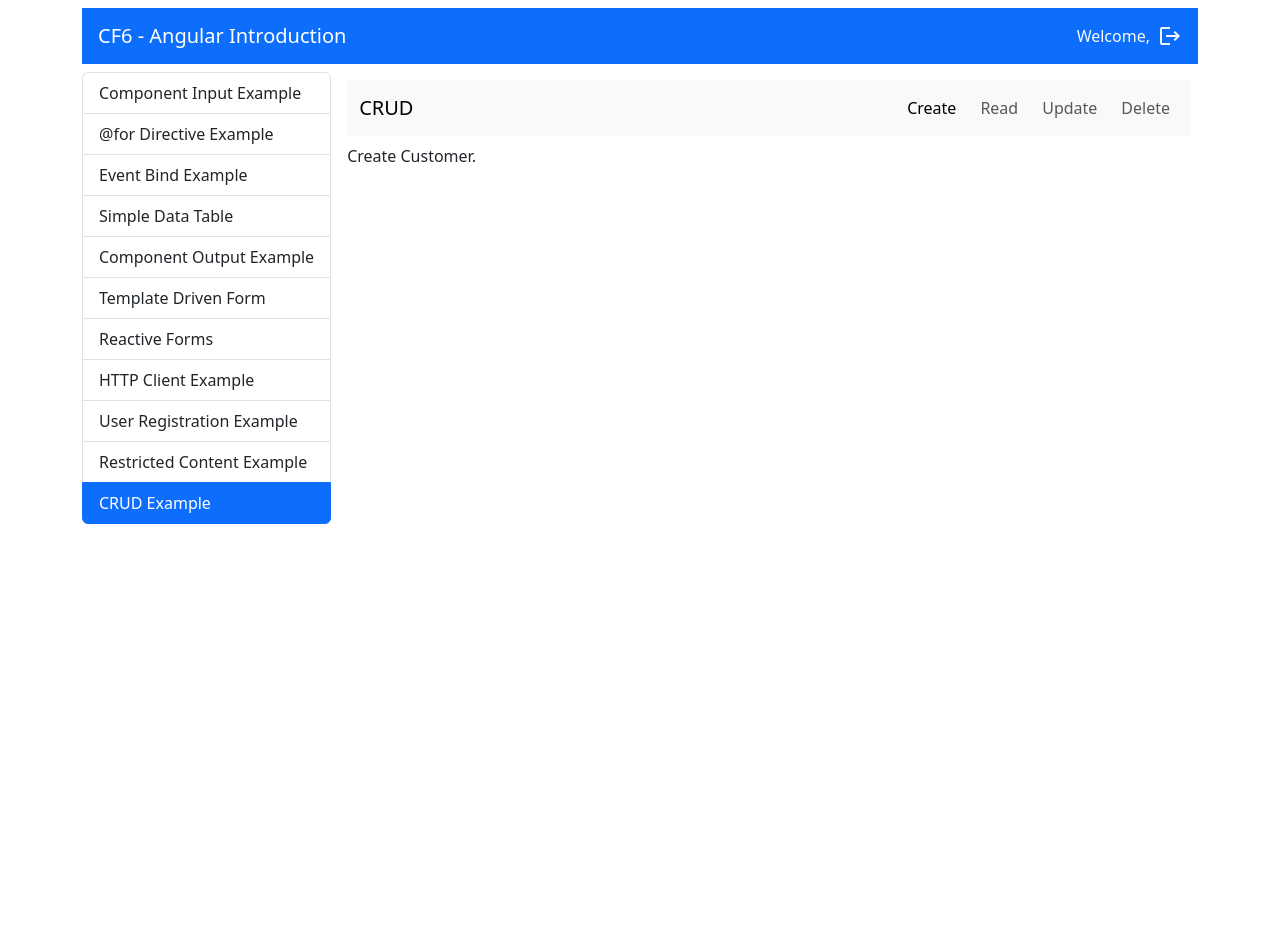
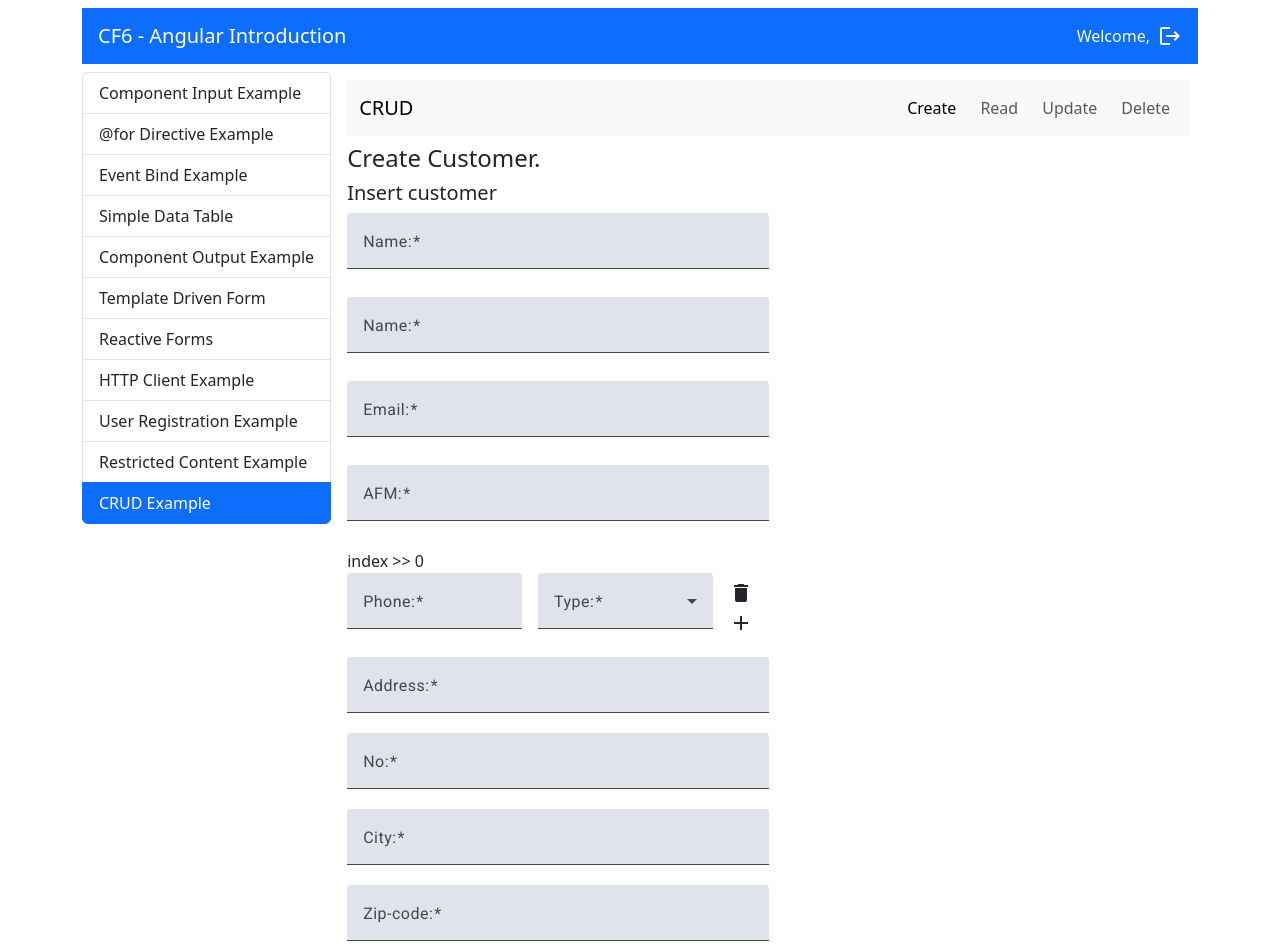
Before and after one commit to mkoutra/angular-basics, an Angular app in the folder example-3/: page /crud-example/create in a window 1280 px wide. Shown: the top 952 px of the page. Before the commit the page ends 808 px from the top, so only its background shows below. Built offline with nearby package versions, Linux system fonts and the light colour scheme; sample sign-in values are in the browser's storage.

Commit message:
Create customer with interceptor

```diff
--- a/example-3/src/app/app.config.ts
+++ b/example-3/src/app/app.config.ts
@@ -7,10 +7,21 @@ import { provideAnimationsAsync } from '@angular/platform-browser/animations/asy
 // Necessary for HttpClient
 import { provideHttpClient, withInterceptorsFromDi } from '@angular/common/http';
 
+// For interceptor
+import { HTTP_INTERCEPTORS } from '@angular/common/http';
+import { authInterceptorService } from './shared/services/auth.interceptor';
+
 export const appConfig: ApplicationConfig = {
   providers: [provideZoneChangeDetection({ eventCoalescing: true }),
               provideRouter(routes),
               provideAnimationsAsync(),
-              provideHttpClient(withInterceptorsFromDi()) // Necessary for HttpClient
+              provideHttpClient(withInterceptorsFromDi()), // Necessary for HttpClient
+
+              // The following are for Interceptors
+              {
+                provide: HTTP_INTERCEPTORS,
+                useClass: authInterceptorService,
+                multi:true
+              }
             ]
 };
--- a/example-3/src/app/components/crud/crud-create-example/crud-create-example.component.html
+++ b/example-3/src/app/components/crud/crud-create-example/crud-create-example.component.html
@@ -1,6 +1,91 @@
 <div class="d-flex flex-column gap-2">
     <app-crud-navbar></app-crud-navbar>
     <div class="text-wrap">
-        <p>Create Customer.</p>
+        <h4>Create Customer.</h4>
+        <h5>Insert customer</h5>
+        <form [formGroup]="form" class="d-flex flex-column gap-2 w-50">
+            <mat-form-field>
+                <mat-label>Name:</mat-label>
+                <input matInput type="text" formControlName="givenName">
+                <mat-error>Name must not be empty.</mat-error>
+            </mat-form-field>
+
+            <mat-form-field>
+                <mat-label>Name:</mat-label>
+                <input matInput type="text" formControlName="surName">
+                <mat-error>Surname must not be empty.</mat-error>
+            </mat-form-field>
+
+            <mat-form-field>
+                <mat-label>Email:</mat-label>
+                <input matInput type="text" formControlName="email">
+                <!-- <mat-error>Email must not be empty.</mat-error> -->
+            </mat-form-field>
+
+            <mat-form-field>
+                <mat-label>AFM:</mat-label>
+                <input matInput type="text" formControlName="afm">
+                <mat-error>AFM must not be empty.</mat-error>
+            </mat-form-field>
+
+            <div formArrayName="phoneNumbers">
+                @for(phone of phoneNumbers.controls; let i = $index; track i) {
+                    index >> {{i}}
+                    <div [formGroupName]="i" class="d-flex gap-3 align-items-center">
+                        <mat-form-field>
+                            <mat-label>Phone:</mat-label>
+                            <input matInput type="text" formControlName="number">
+                            <mat-error>Phone number must not be empty.</mat-error>
+                        </mat-form-field>
+                        <mat-form-field>
+                            <mat-label>Type:</mat-label>
+                            <mat-select formControlName="type">
+                                <mat-option value="mobile">Mobile</mat-option>
+                                <mat-option value="work">Work</mat-option>
+                                <mat-option value="home">Home</mat-option>
+                            </mat-select>
+                        </mat-form-field>
+                        <div>
+                            <!-- i is the index of the array -->
+                            <mat-icon role="button" class="cursor-pointer" (click)="removePhoneNumber(i)">delete</mat-icon>
+                            <mat-icon role="button" class="cursor-pointer" (click)="addPhoneNumber()">add</mat-icon>
+                        </div>
+                    </div>
+                }
+            </div>
+            <div formGroupName="address" class="d-flex flex-column">
+                <mat-form-field>
+                    <mat-label>Address:</mat-label>
+                    <input matInput type="text" formControlName="street">
+                    <mat-error>Address must not be empty.</mat-error>
+                </mat-form-field>
+
+                <mat-form-field>
+                    <mat-label>No:</mat-label>
+                    <input matInput type="text" formControlName="number">
+                    <mat-error> Number must not be empty.</mat-error>
+                </mat-form-field>
+
+                <mat-form-field>
+                    <mat-label>City:</mat-label>
+                    <input matInput type="text" formControlName="city">
+                    <mat-error>City must not be empty.</mat-error>
+                </mat-form-field>
+
+                <mat-form-field>
+                    <mat-label>Zip-code:</mat-label>
+                    <input matInput type="text" formControlName="zipCode">
+                    <mat-error>Zip-code must not be empty.</mat-error>
+                </mat-form-field>
+            </div>
+        </form>
+
+        <button mat-raised-button color="primary" [disabled]="form.invalid" (click)="onSubmit(form.value)">
+            Submit
+        </button>
+
+        <button mat-raised-button color="warm" (click)="form.reset()">
+            Reset
+        </button>
     </div>
 </div>
--- a/example-3/src/app/components/crud/crud-create-example/crud-create-example.component.ts
+++ b/example-3/src/app/components/crud/crud-create-example/crud-create-example.component.ts
@@ -1,4 +1,4 @@
-import { Component } from '@angular/core';
+import { Component, inject } from '@angular/core';
 
 import { CrudNavbarComponent } from '../crud-navbar/crud-navbar.component';
 
@@ -30,6 +30,8 @@ import { Customer } from '../../../shared/interfaces/customer';
 })
 export class CrudCreateExampleComponent {
 
+  customerService = inject(CustomerService);
+
   form = new FormGroup({
     givenName: new FormControl('', Validators.required),
 
@@ -49,8 +51,41 @@ export class CrudCreateExampleComponent {
     address: new FormGroup({
       street: new FormControl('', Validators.required),
       city: new FormControl('', Validators.required),
-      zipcode: new FormControl('', Validators.required)
+      zipCode: new FormControl('', Validators.required),
+      number: new FormControl('', Validators.required)
     })
   })
 
+  // a copy of the phoneNumbers of the form
+  phoneNumbers = this.form.get('phoneNumbers') as FormArray;  // Type cast to FormArray
+
+  removePhoneNumber(index:number) {
+    this.phoneNumbers.removeAt(index)
+  }
+
+  addPhoneNumber() {
+    this.phoneNumbers.push(
+      new FormGroup({
+        number: new FormControl("", Validators.required),
+        type: new FormControl("", Validators.required)
+      })
+    )
+  }
+
+  onSubmit(value: any) {
+    console.log(value)
+
+    const customer = this.form.value as Customer
+
+    this.customerService.createCustomer(value).subscribe({
+      next: (response) => {
+        // alert("Customer created")
+        console.log("Customer created: ", response)
+        this.form.reset()
+      },
+      error: (error) => {
+        console.log("There was a problem:", error)
+      }
+    })
+  }
 }
--- a/example-3/src/app/shared/interfaces/customer.ts
+++ b/example-3/src/app/shared/interfaces/customer.ts
@@ -5,8 +5,9 @@ export interface PhoneNumber {
 
 export interface Address {
     street: string;
+    number: string;
     city: string;
-    zipcode: string;
+    zipCode: string;
 }
 
 export interface Customer {
--- /dev/null
+++ b/example-3/src/app/shared/services/auth.interceptor.ts
@@ -0,0 +1,27 @@
+// import { HttpInterceptorFn } from '@angular/common/http';
+import {HttpHandler, HttpInterceptor, HttpRequest } from "@angular/common/http";
+import { Injectable } from "@angular/core";
+
+@Injectable() // @Injectable means that it is visible to all our pages.
+
+// export const authInterceptor: HttpInterceptorFn = (req, next) => {
+//   return next(req);
+// };
+
+// Add JWT to the http message sent to backend.
+
+export class authInterceptorService implements HttpInterceptor {
+  intercept(req: HttpRequest<any>, next: HttpHandler) {
+      const authToken = localStorage.getItem('access_token')
+
+      if (!authToken) {
+        return next.handle(req)
+      }
+
+      const authRequest = req.clone({
+        headers: req.headers.set('Authorization', 'Bearer ' + authToken)
+      });
+
+      return next.handle(authRequest);
+  }
+}
```
